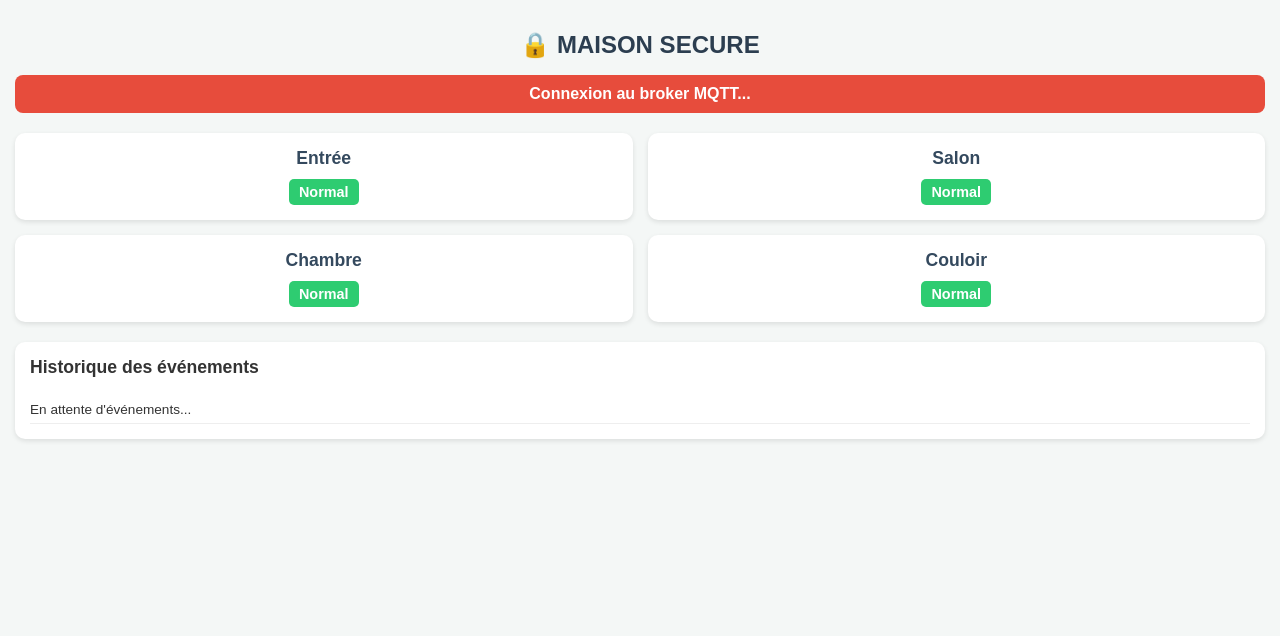
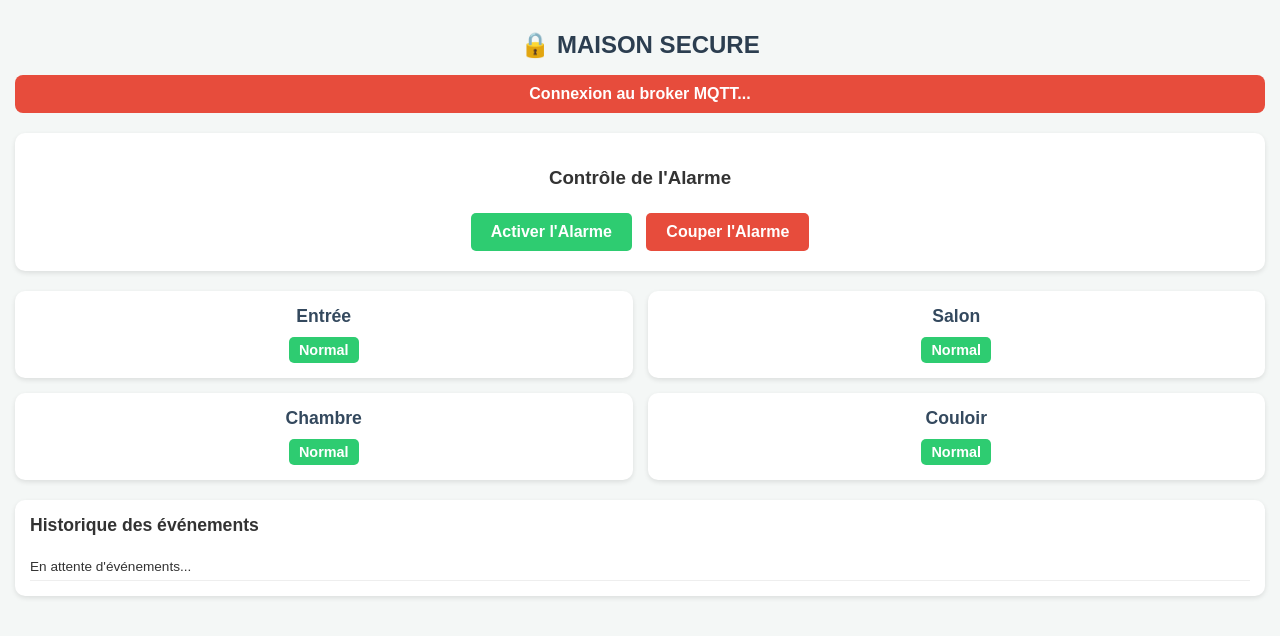
Before and after one commit to holimahefa-nyantsa/maison-secure-dashboard, a plain HTML site: page index.html in a window 1280 px wide. Drawn offline with Linux system fonts and the light colour scheme; a script that the page names is missing.

Commit message:
Update index.html

```diff
--- a/index.html
+++ b/index.html
@@ -30,6 +30,28 @@
         }
         .status-badge.connected {
             background-color: #2ecc71;
+        }
+        .control-panel {
+            background: white;
+            padding: 15px;
+            border-radius: 10px;
+            box-shadow: 0 2px 5px rgba(0,0,0,0.1);
+            margin-bottom: 20px;
+            text-align: center;
+        }
+        .btn {
+            background-color: #2ecc71;
+            color: white;
+            border: none;
+            padding: 10px 20px;
+            font-size: 1rem;
+            font-weight: bold;
+            border-radius: 5px;
+            cursor: pointer;
+            margin: 5px;
+        }
+        .btn.disarm {
+            background-color: #e74c3c;
         }
         .grid {
             display: grid;
@@ -90,6 +112,13 @@
     <h1>🔒 MAISON SECURE</h1>
     <div id="connectionStatus" class="status-badge">Connexion au broker MQTT...</div>
 
+    <!-- Panneau de commande interactif -->
+    <div class="control-panel">
+        <h3>Contrôle de l'Alarme</h3>
+        <button class="btn" onclick="envoyerCommande('ARMER')">Activer l'Alarme</button>
+        <button class="btn disarm" onclick="envoyerCommande('DESARMER')">Couper l'Alarme</button>
+    </div>
+
     <div class="grid">
         <div class="card">
             <h3>Entrée</h3>
@@ -117,7 +146,6 @@
     </div>
 
     <script>
-        // Connexion au broker MQTT via WebSocket (port 8883 ou 9001 selon les brokers publics, ici wss://test.mosquitto.org)
         const brokerUrl = 'wss://test.mosquitto.org:8081/mqtt';
         const client = mqtt.connect(brokerUrl);
 
@@ -133,13 +161,18 @@
             statusDiv.textContent = 'Système Connecté au Cloud MQTT';
             statusDiv.classList.add('connected');
 
-            // S'abonner aux 4 topics des pièces
             Object.keys(topics).forEach(topic => {
                 client.subscribe(topic, (err) => {
                     if (!err) console.log(`Abonné à ${topic}`);
                 });
             });
         });
+
+        // Fonction pour envoyer des ordres à l'ESP32
+        function envoyerCommande(action) {
+            client.publish('nyantsa/maison/commande', action);
+            console.log("Commande envoyée : " + action);
+        }
 
         client.on('message', (topic, payload) => {
             const message = payload.toString();
@@ -158,7 +191,6 @@
                     badge.classList.remove('alert');
                 }
 
-                // Ajouter à l'historique
                 const logList = document.getElementById('logList');
                 if (logList.children.length === 1 && logList.children[0].textContent.includes("En attente")) {
                     logList.innerHTML = '';
```
